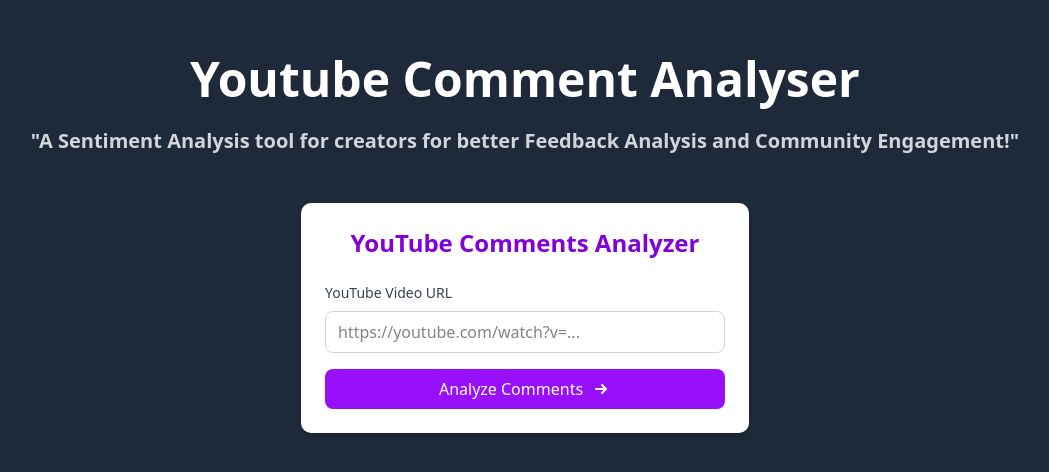
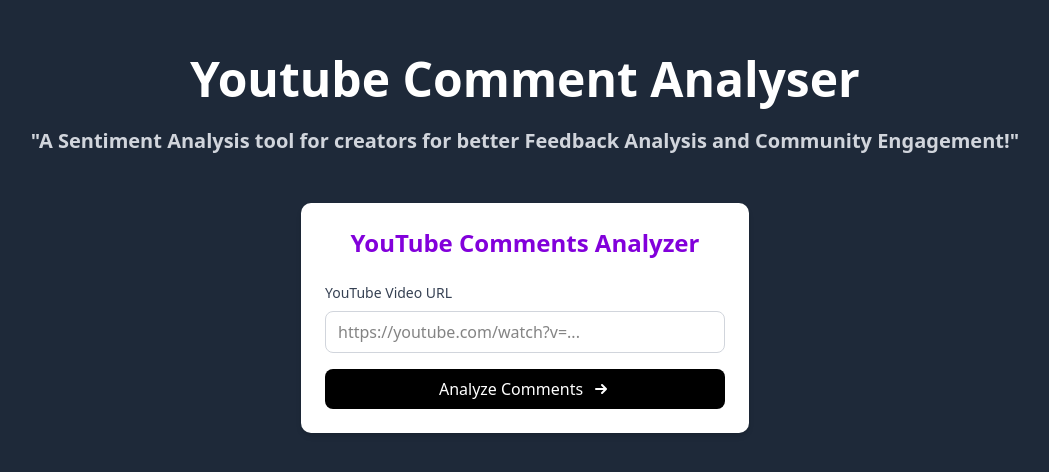
Before and after one commit to prashant-vish/yt-comment-analyzer, a React (Vite) app in the folder frontend/: page / in a window 1280 px wide. Shown: the part 156-628 px from the top of the page, without its empty margins (115-1164 px from the left). Built offline with nearby package versions, Linux system fonts and the light colour scheme.

Commit message:
background Change

```diff
--- a/frontend/src/components/Home.tsx
+++ b/frontend/src/components/Home.tsx
@@ -82,7 +82,7 @@
 
           <button
             type="submit"
-            className="w-full bg-purple-600 hover:bg-purple-700 text-white font-medium py-2 px-4 rounded-md transition duration-300 flex items-center justify-center"
+            className="w-full bg-black hover:bg-gray-700 text-white font-medium py-2 px-4 rounded-md transition duration-300 flex items-center justify-center"
             disabled={isLoading}
           >
             {isLoading ? (
```
Also changed, not shown: 4 other files (tests, documents, lock files or other folders).
